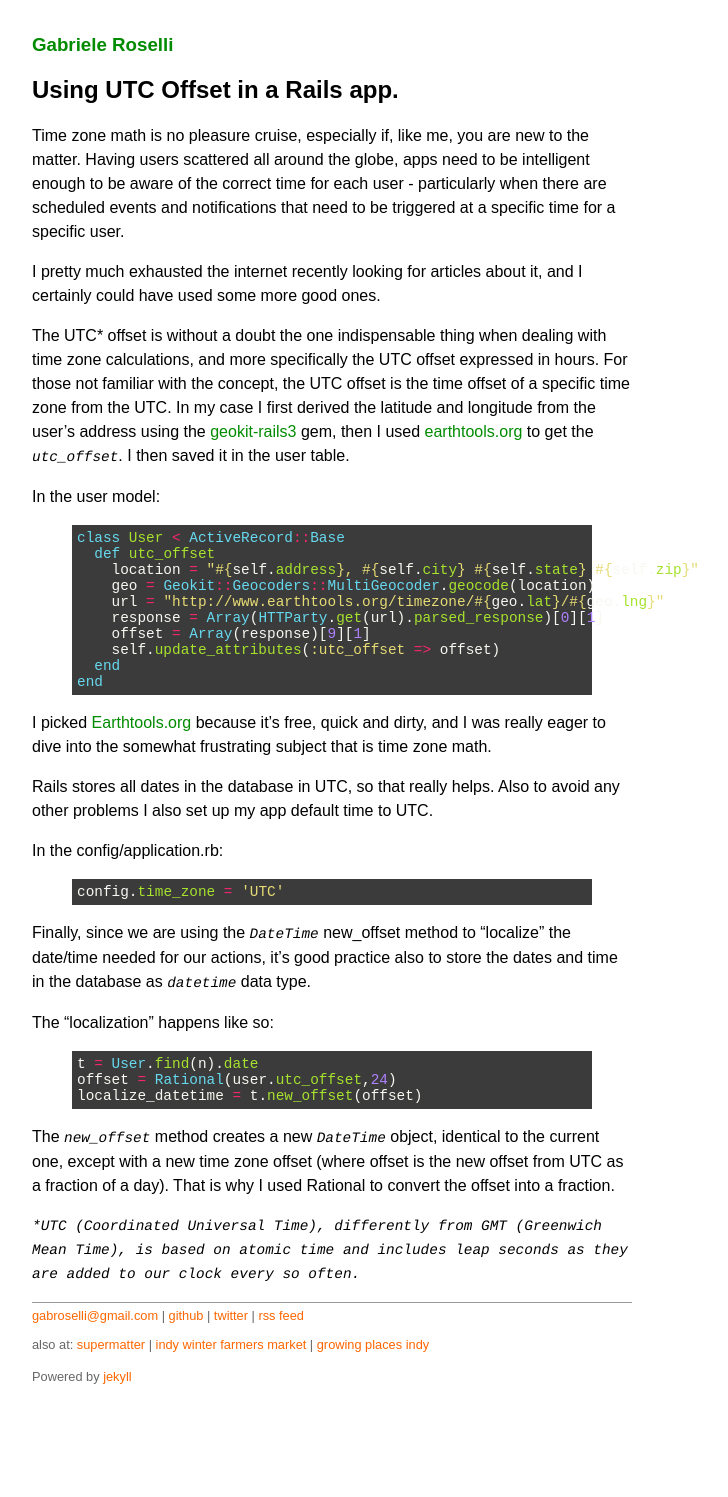
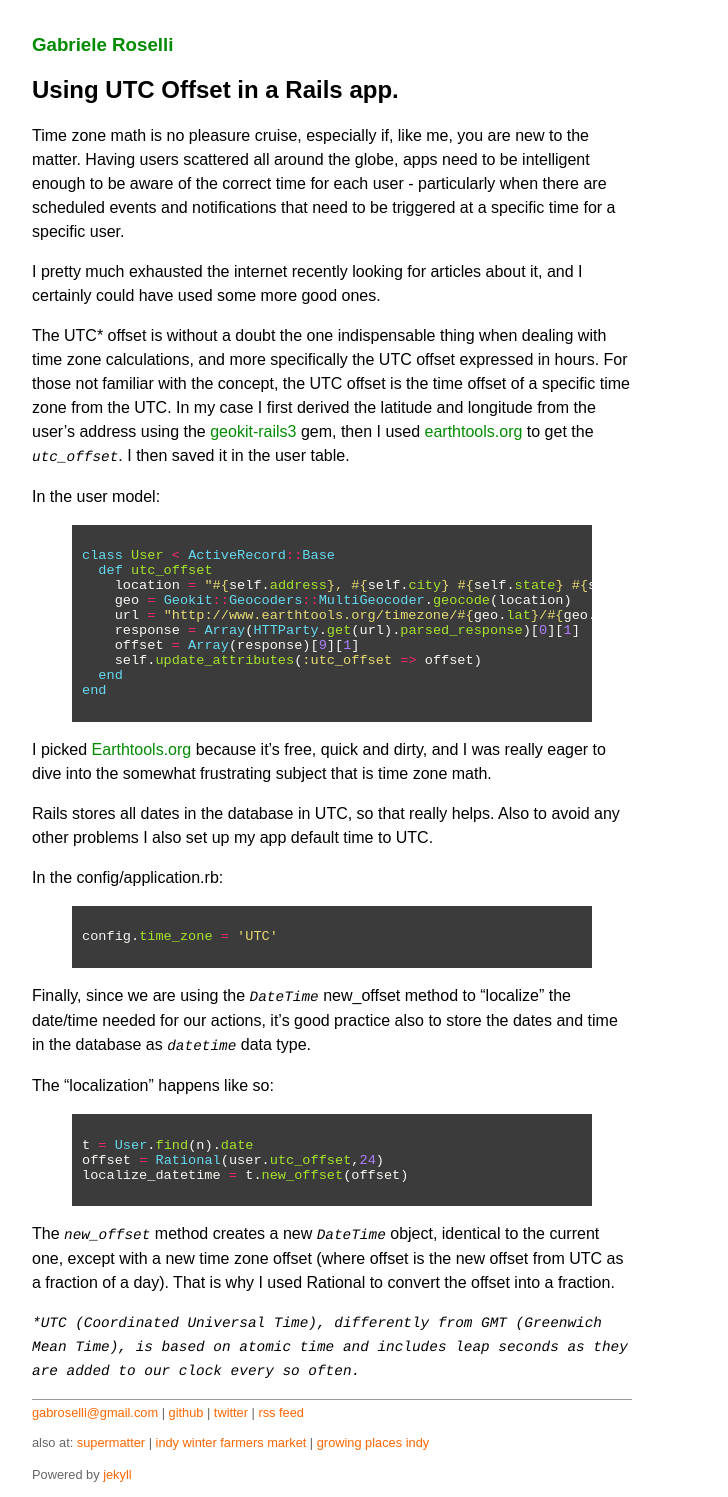
Before and after one commit to gabroselli/gabroselli.github.io, a Jekyll site: the page built from _posts/2011-02-11-Using_UTC_Offset_in_a_Rails_App.markdown, in a window 1280 px wide. Shown: the whole page, without its empty margins (308-1036 px from the left). Built offline with Jekyll 4.4.1, drawn with Linux system fonts in a browser that asks for light colours; before the commit the page ends 1399 px from its top, so only the background shows below that.

Commit message:
highlight overflow set to scroll

```diff
--- a/stylesheets/default.css
+++ b/stylesheets/default.css
@@ -72,9 +72,10 @@ ul li {
 	height:25px;
 }
 
-#post pre {
-	padding:5px;
-	font-size:90%;
+.highlight {
+	padding:10px;
+	font-size:0.85em;
+	overflow:scroll;
 }
 
 .cursive{
```
